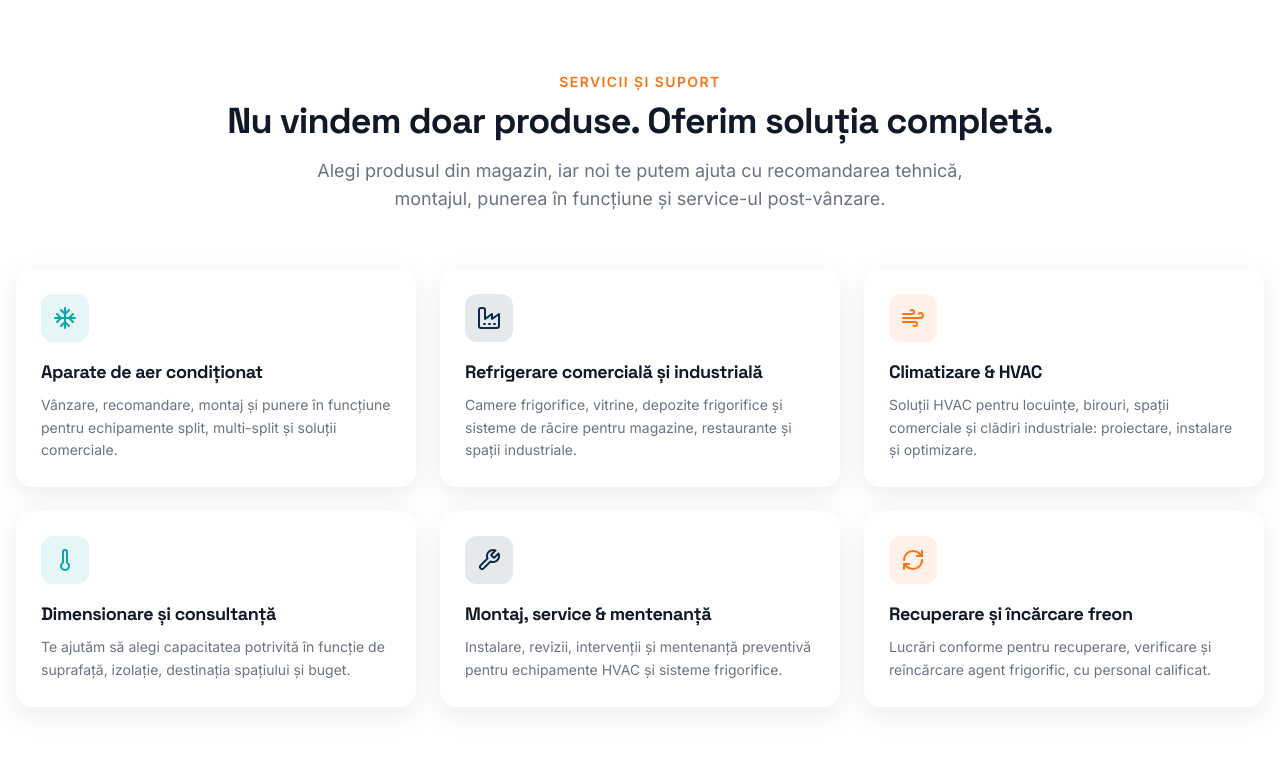
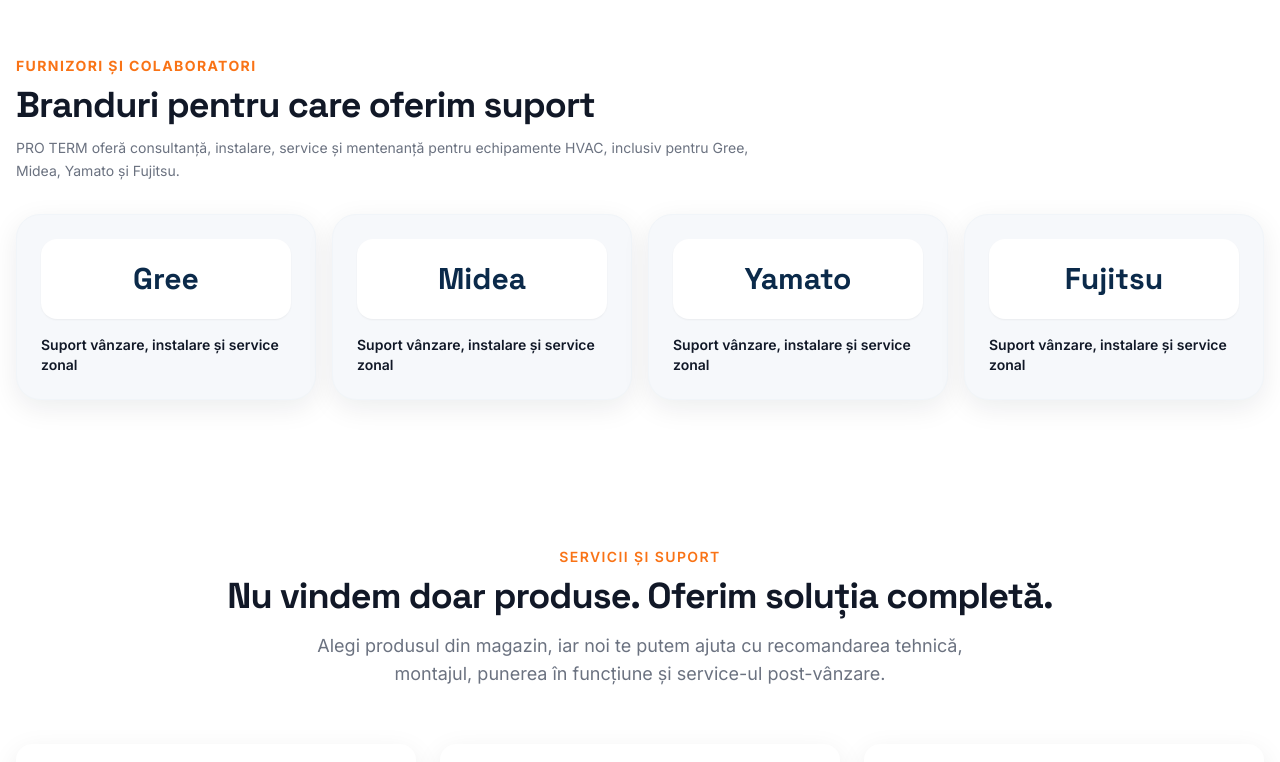
Before and after one commit to protermarad-hash/pro-term-web, a Next.js app: page / in a window 1280 px wide. Shown: the part 1977-2739 px from the top of the page. Built offline with nearby package versions, Linux system fonts and the light colour scheme.

Commit message:
Show partner banners on homepage

```diff
--- a/src/app/page.tsx
+++ b/src/app/page.tsx
@@ -1,6 +1,7 @@
 import Header from '@/components/Header';
 import Hero from '@/components/Hero';
 import FeaturedProducts from '@/components/FeaturedProducts';
+import PartnerBanners from '@/components/PartnerBanners';
 import Services from '@/components/Services';
 import About from '@/components/About';
 import WhyUs from '@/components/WhyUs';
@@ -14,6 +15,7 @@
       <main>
         <Hero />
         <FeaturedProducts />
+        <PartnerBanners />
         <Services />
         <About />
         <WhyUs />
```
